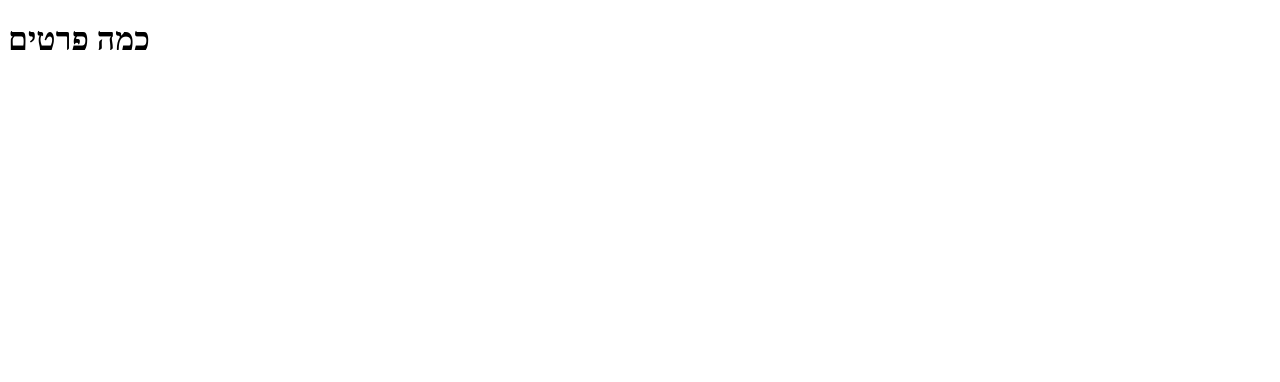
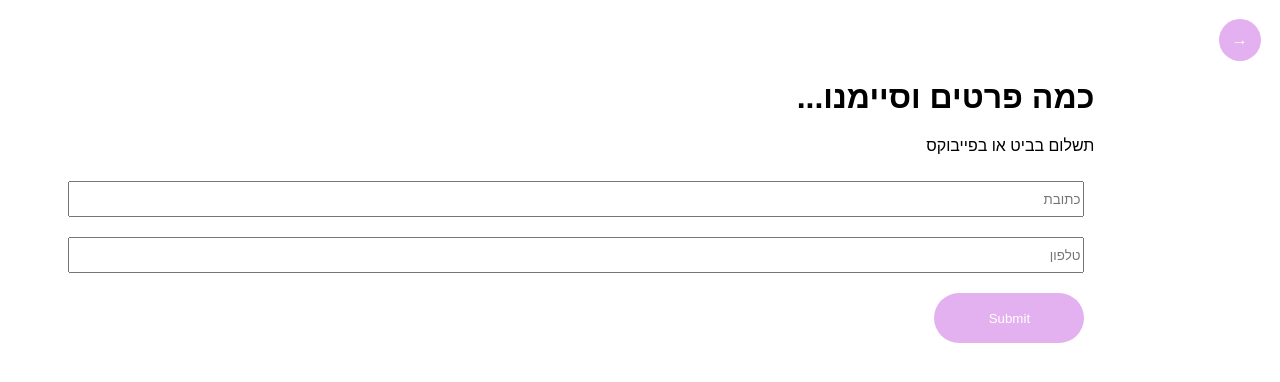
Before and after one commit to YaelNagar/PsagotShop, a website: page html/payment.html in a window 1280 px wide. Drawn offline with Linux system fonts and the light colour scheme.

Commit message:
payment page

```diff
--- /dev/null
+++ b/css/pay.css
@@ -0,0 +1,57 @@
+body {
+    direction: rtl;
+    display: grid;
+    grid-template-columns: 10% 90%;
+    font-family: "Varela Round", sans-serif;
+    margin: 0%;
+}
+
+.oswald-uniquifier {
+    font-family: "Varela Round", sans-serif;
+    font-optical-sizing: auto;
+    font-weight: 400;
+    font-style: normal;
+}
+
+#backLink {
+    text-decoration: none;
+}
+
+.backToShop {
+    width: 41.95px;
+    height: 41.95px;
+    background-color: rgb(228, 177, 240);
+    color: white;
+    border-radius: 50%;
+    display: flex;
+    justify-content: center;
+    align-items: center;
+    margin: 15%;
+}
+
+.payPage {
+    /* background-color: blanchedalmond; */
+    height: 90vh;
+    padding: 5%;
+
+}
+
+#customerInfo {
+    display: flex;
+    flex-direction: column;
+}
+
+input {
+    height: 30px;
+    margin: 10px;
+}
+
+#submit {
+    width: 150px;
+    height: 50px;
+    border-radius: 30px;
+    border: 0px white;
+
+    background-color: rgb(228, 177, 240);
+    color: white;
+}
--- a/html/payment.html
+++ b/html/payment.html
@@ -1,11 +1,34 @@
 <!DOCTYPE html>
 <html lang="en">
+
 <head>
     <meta charset="UTF-8">
     <meta name="viewport" content="width=device-width, initial-scale=1.0">
+    <link rel="stylesheet" href="../css/pay.css" />
     <title>Document</title>
 </head>
+
 <body>
-    <h1>כמה פרטים </h1>
+    <a id="backLink" href="index.html">
+        <div class="backToShop">→</div>
+    </a>
+    <div class="payPage">
+        <h1>כמה פרטים וסיימנו... </h1>
+
+        <p>תשלום בביט או בפייבוקס</p>
+
+        <form id="customerInfo">
+            <input type="text" placeholder="כתובת" />
+            <input type="text" placeholder="טלפון" />
+
+            <input type="submit" id="submit" />
+        </form>
+
+        <div class="orders"></div>
+
+
+
+    </div>
 </body>
+
 </html>
```
Also changed, not shown: javaScript/pay.js (added, +14 -0 lines).
